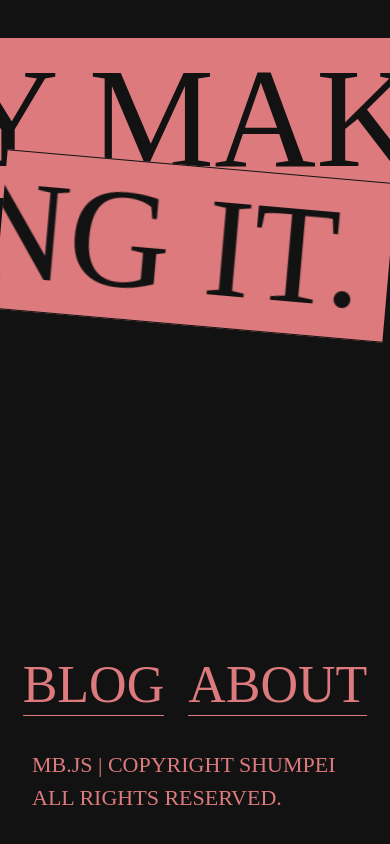
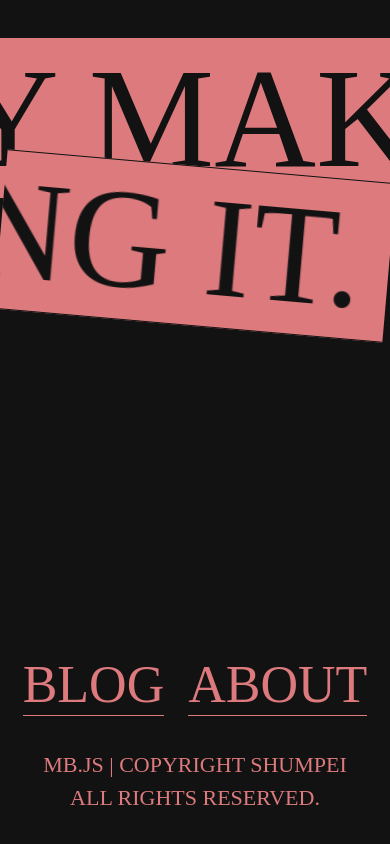
Before and after one commit to Shumpei0111/MBJS-2023, a Next.js app: page / in a window 390 px wide. Shown: the part 9169-10013 px from the top of the page. Built offline with nearby package versions, Linux system fonts and the light colour scheme; a web font is replaced by a local one.

Commit message:
feat; copyright 改行タグ追加

```diff
--- a/src/components/TheFooter/index.tsx
+++ b/src/components/TheFooter/index.tsx
@@ -14,8 +14,9 @@ export const TheFooter = () => {
         </li>
       </ul>
       <small className="text-22 px-4 md:px-0">
-        <p className="uppercase">
-          MB.js | copyright Shumpei All Rights Reserved.
+        <p className="uppercase text-center md:text-left">
+          MB.js | copyright Shumpei <br className="md:hidden block" />
+          All Rights Reserved.
         </p>
       </small>
     </footer>
```
